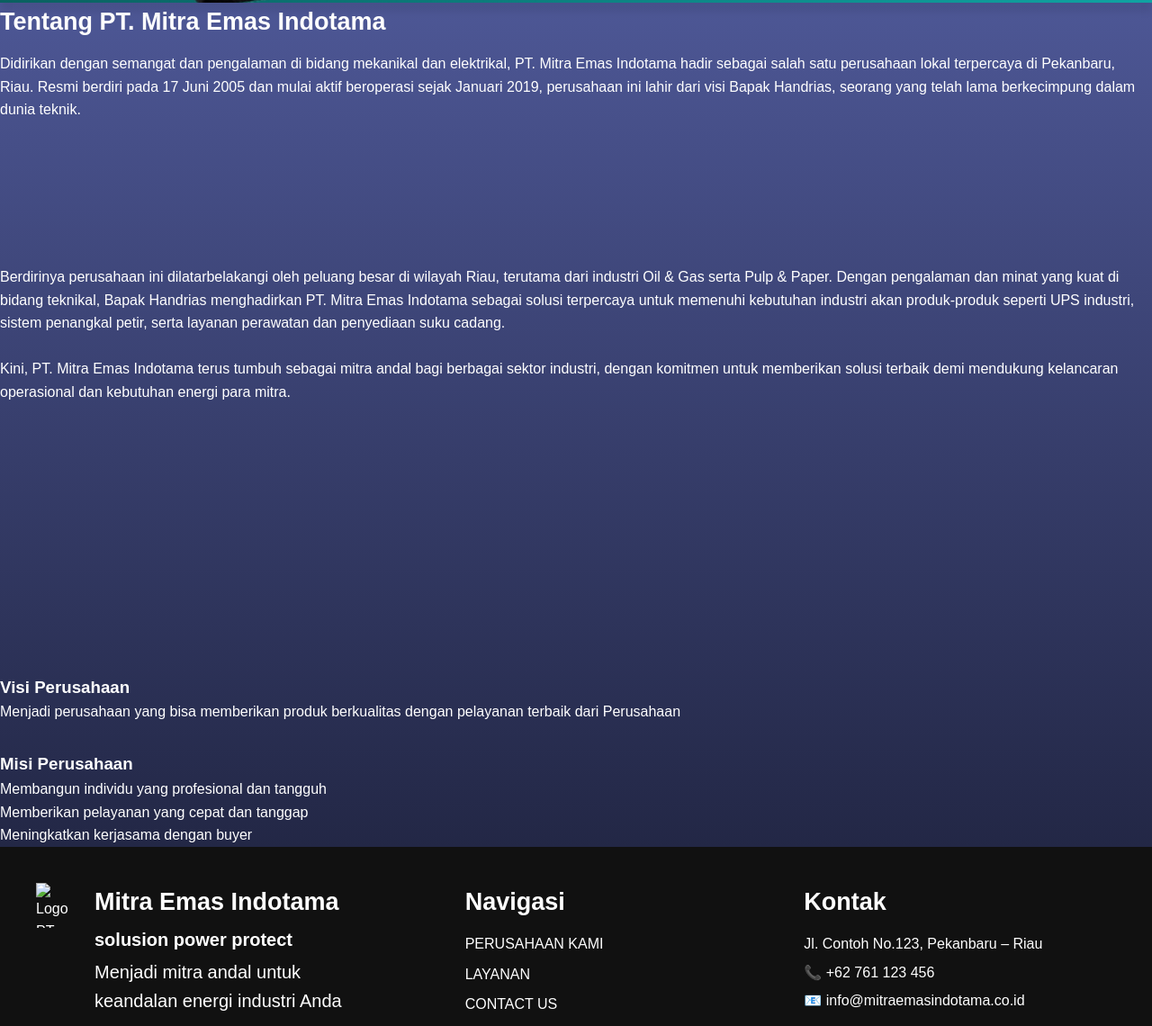
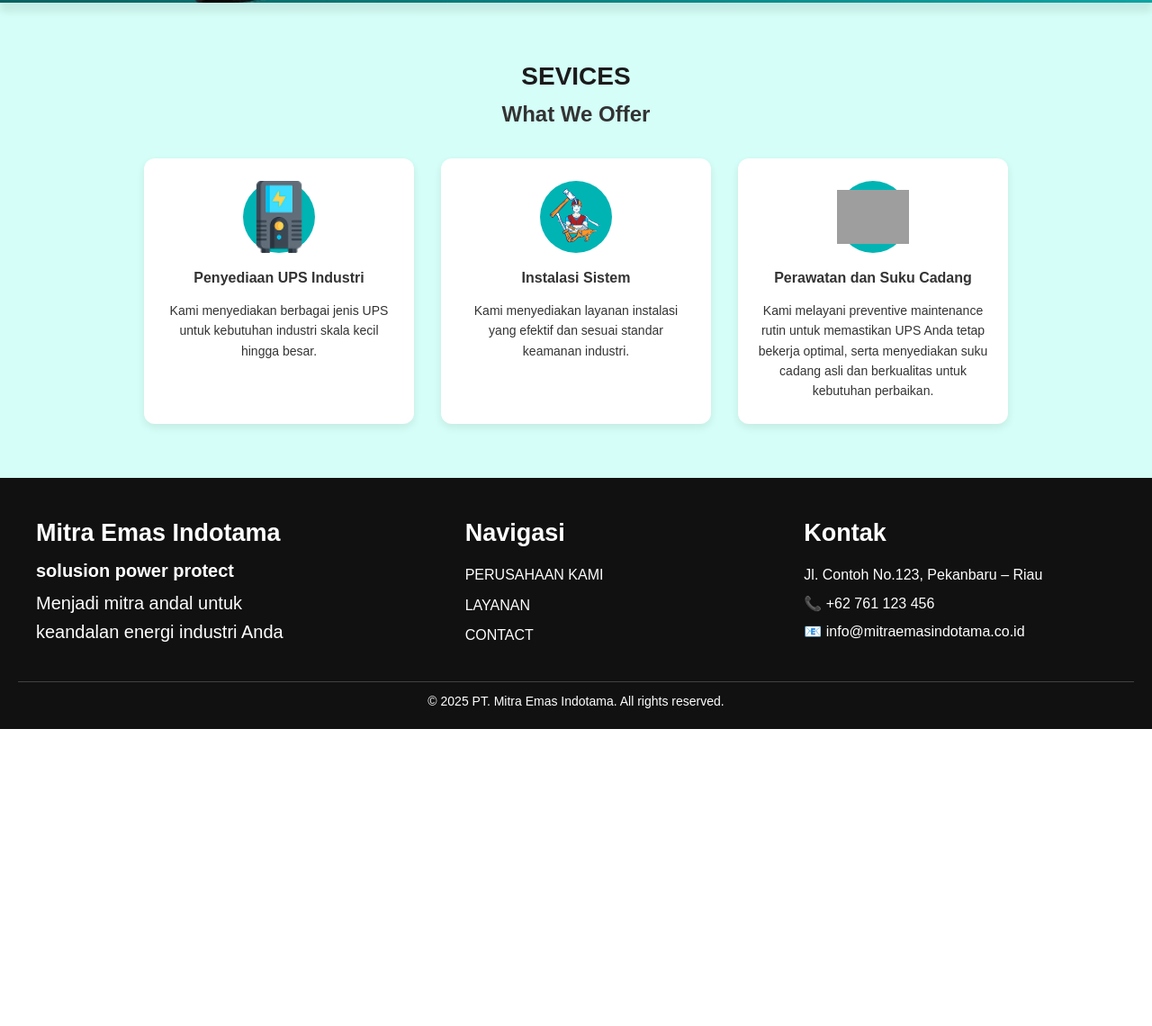
Before and after one commit to andizp/MitraEmasIndotama, a plain HTML site: page index.html in a window 1280 px wide. Shown: the part 751-1891 px from the top of the page at 90% size. After the commit the page ends 1561 px from the top, so only its background shows below. Drawn offline with Linux system fonts and the light colour scheme; grey boxes are pictures that could not be loaded.

Commit message:
Update index.html

```diff
--- a/index.html
+++ b/index.html
@@ -15,10 +15,22 @@
       <h1>Mitra Emas Indotama</h1>
       <p>solution power protect</p>
     </div>
+
+    <button class="menu-toggle" aria-label="Toggle menu">
+      ☰
+    </button>
+
     <nav class="navbar">
-      <a href="#">TENTANG KAMI</a>
-      <a href="layanan.html">LAYANAN</a>
-      <a href="#">CONTACT US</a>
+
+      <div class="nav-header">
+        <img src="logo.png" alt="Logo Mitra Emas" class="drawer-logo">
+      </div>
+
+      <a href="#">HOME</a>
+      <a href="#">ABOUT US</a>
+      <a href="#">SERVICES</a>
+      <a href="#">PROJECT</a>
+      <a href="#">CONTACT</a>
     </nav>
   </header>
 
@@ -32,59 +44,48 @@
       <h2>SELAMAT DATANG DI<br><span>PT. MITRA EMAS INDOTAMA</span></h2>
       <h3>Solusi Energi Andal untuk Kebutuhan Industri Anda</h3>
       <p>
-        Kami adalah perusahaan yang bergerak di bidang penyediaan UPS (Uninterruptible Power Supply) industri,
-        serta layanan pemasangan dan pemeliharaan sistem daya cadangan yang handal dan profesional.
-        Dengan pengalaman bertahun-tahun, kami hadir untuk menjamin kelangsungan operasional industri Anda
+        Kami adalah perusahaan yang bergerak di bidang penyediaan UPS industri,
+        serta layanan pemasangan dan pemeliharaan sistem daya cadangan,
+        dengan pengalaman bertahun-tahun, kami hadir untuk menjamin kelangsungan operasional industri Anda
         dari gangguan listrik yang tidak terduga.
       </p>
     </div>
   </section>
 
-  <!-- Tentang Kami Section -->
+  <!-- Hero Section -->
 
-  <section class="tentang-kami">
-    <div class="container">
-      <h2 class="section-title">Tentang PT. Mitra Emas Indotama</h2>
+  <section class="services">
+    <h2>SEVICES</h2>
+    <h3>What We Offer</h3>
+    <div class="service-boxes">
 
-      <div class="row">
-        <div class="text-box">
-          <p>
-            Didirikan dengan semangat dan pengalaman di bidang mekanikal dan elektrikal, PT. Mitra Emas Indotama hadir sebagai salah satu perusahaan lokal terpercaya di Pekanbaru, Riau. Resmi berdiri pada 17 Juni 2005 dan mulai aktif beroperasi sejak Januari 2019, perusahaan ini lahir dari visi Bapak Handrias, seorang yang telah lama berkecimpung dalam dunia teknik.
-          </p>
+      <!-- Box 1 -->
+      <div class="service-box">
+        <div class="icon-circle">
+          <img src="picture/uninterrupted-power-supply_7934113 1.png" alt="UPS Icon">
         </div>
-        <div class="image-box" style="height: 160px;"></div>
+        <h3>Penyediaan UPS Industri</h3>
+        <p>Kami menyediakan berbagai jenis UPS untuk kebutuhan industri skala kecil hingga besar.</p>
       </div>
 
-      <div class="row reverse">
-        <div class="text-box">
-          <p>
-            Berdirinya perusahaan ini dilatarbelakangi oleh peluang besar di wilayah Riau, terutama dari industri Oil & Gas serta Pulp & Paper. Dengan pengalaman dan minat yang kuat di bidang teknikal, Bapak Handrias menghadirkan PT. Mitra Emas Indotama sebagai solusi terpercaya untuk memenuhi kebutuhan industri akan produk-produk seperti UPS industri, sistem penangkal petir, serta layanan perawatan dan penyediaan suku cadang.<br><br>
-            Kini, PT. Mitra Emas Indotama terus tumbuh sebagai mitra andal bagi berbagai sektor industri, dengan komitmen untuk memberikan solusi terbaik demi mendukung kelancaran operasional dan kebutuhan energi para mitra.
-          </p>
+      <!-- Box 2 -->
+      <div class="service-box">
+        <div class="icon-circle">
+          <img src="picture/—Pngtree—installation equipment character minimalist element_4390626.png" alt="Install Icon">
         </div>
-        <div class="image-box" style="height: 300px;"></div>
+        <h3>Instalasi Sistem</h3>
+        <p>Kami menyediakan layanan instalasi yang efektif dan sesuai standar keamanan industri.</p>
       </div>
+
+      <!-- Box 3 -->
+      <div class="service-box">
+        <div class="icon-circle">
+          <img src="picture/—Pngtree—happy cartoon maintenance worker_3424486.png" alt="Maintenance Icon">
         </div>
-  </section>
+        <h3>Perawatan dan Suku Cadang</h3>
+        <p>Kami melayani preventive maintenance rutin untuk memastikan UPS Anda tetap bekerja optimal, serta menyediakan suku cadang asli dan berkualitas untuk kebutuhan perbaikan.</p>
+      </div>
 
-<section class="visi-misi-wrapper">
-  <div class="visi-misi">
-    <div class="vm-card">
-      <div class="image-box-visi"></div>
-      <div class="vm-text">
-        <h3>Visi Perusahaan</h3>
-        <p>
-          Menjadi perusahaan yang bisa memberikan produk berkualitas dengan pelayanan terbaik dari Perusahaan
-        </p>
-
-        <h3><br>Misi Perusahaan</h3>
-        <ul>
-          <li>Membangun individu yang profesional dan tangguh</li>
-          <li>Memberikan pelayanan yang cepat dan tanggap</li>
-          <li>Meningkatkan kerjasama dengan buyer</li>
-        </ul>
-      </div>
-    </div>
     </div>
   </section>
 
@@ -94,7 +95,6 @@
 
       <!-- Logo dan Brand -->
       <div class="footer-section brand">
-      <img src="img/logo.png" alt="Logo PT Mitra Emas Indotama" class="brand-logo" />
         <div class="brand-text">
           <h3 class="company-name">Mitra Emas Indotama</h3>
           <p class="slogan">solusion power protect</p>
@@ -108,7 +108,7 @@
         <ul>
           <li><a href="#">PERUSAHAAN KAMI</a></li>
           <li><a href="#">LAYANAN</a></li>
-        <li><a href="#">CONTACT US</a></li>
+          <li><a href="#">CONTACT</a></li>
         </ul>
       </div>
 
@@ -129,8 +129,6 @@
     </div>
   </footer>
 
-
-
-
+  <script src="script.js"></script>
 </body>
 </html>
```
Lines whose indentation alone changed are shown as unchanged.
